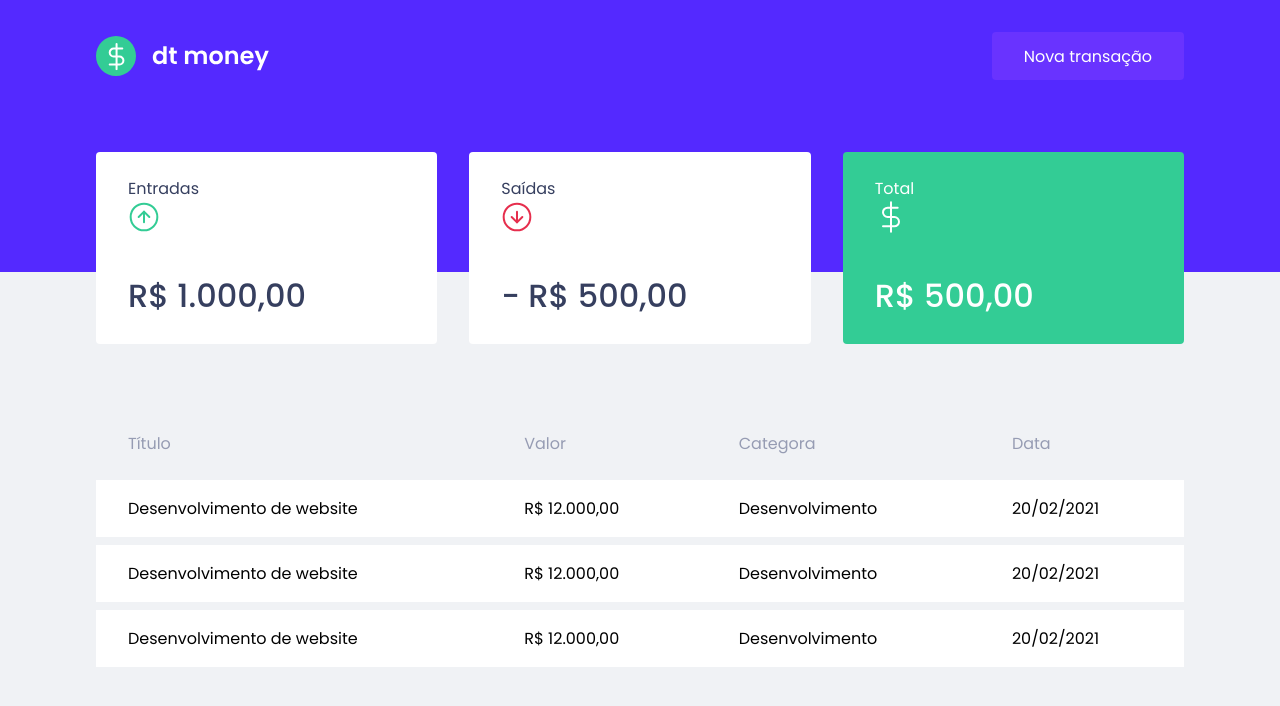
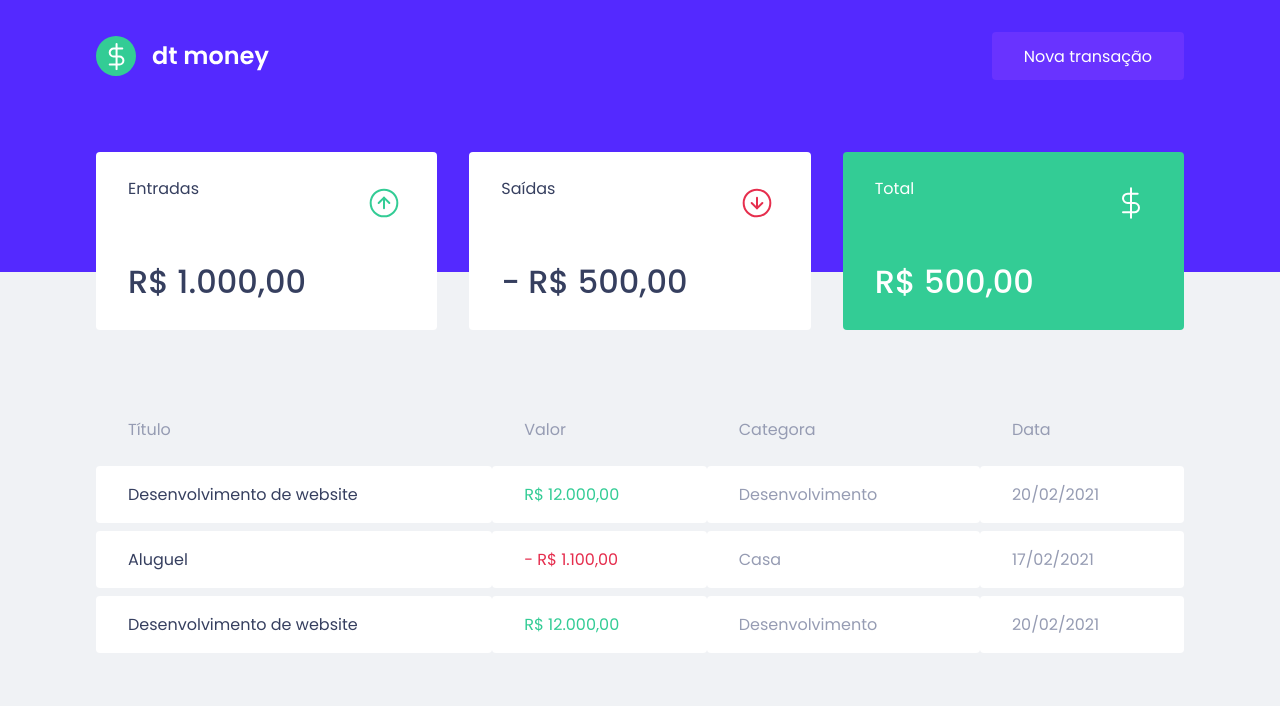
Before and after one commit to aiedafreitas/React-dtmoney, a React (Create React App) app: page / in a window 1280 px wide. Shown: the top 706 px of the page. Built offline with nearby package versions, Linux system fonts and the light colour scheme.

Commit message:
styled templates

```diff
--- a/src/components/Header/styles.ts
+++ b/src/components/Header/styles.ts
@@ -7,11 +7,12 @@ background: var(--blue);
 export const Content = styled.div`
 max-width: 1120px;
 margin: 0 auto;
-
 padding: 2rem 1rem 12rem;
 display: flex;
 align-items: center;
 justify-content:space-between;
+
+
 
 
 button {
--- a/src/components/Summary/index.tsx
+++ b/src/components/Summary/index.tsx
@@ -12,7 +12,7 @@ return (
     <div>
     <header>
         <p>Entradas</p>
-        <img src={incomeImg} alt="Entradas" />
+        <img className="img" src={incomeImg} alt="Entradas" />
         <strong>R$ 1.000,00</strong>
     </header>
     </div>
@@ -20,8 +20,8 @@ return (
 
     <div >
     <header>
-        <p>Saídas</p>
-        <img src={outcomeImg} alt="Saída" />
+        <p className="title">Saídas</p>
+        <img className="img" src={outcomeImg} alt="Saída" />
         <strong>- R$ 500,00</strong>
     </header>
     </div>
@@ -29,7 +29,7 @@ return (
     <div className="highlight-background">
     <header>
         <p>Total</p>
-        <img src={totalImg} alt="Total" />
+        <img className="img" src={totalImg} alt="Total" />
         <strong>R$ 500,00</strong>
     </header>
     </div>
--- a/src/components/Summary/styles.ts
+++ b/src/components/Summary/styles.ts
@@ -21,6 +21,15 @@ header {
     justify-content: space-between;
 }
 
+title {
+    margin-bottom:-20px;
+}
+
+img {
+    margin-left: 15rem;
+    margin-top:-5rem;
+}
+
 strong {
     display:block;
     margin-top:2rem;
--- a/src/components/TransactionsTable/index.jsx
+++ b/src/components/TransactionsTable/index.jsx
@@ -17,19 +17,19 @@ export function TransactionTable () {
         <tbody>
             <tr>
             <td>Desenvolvimento de website</td>
-            <td>R$ 12.000,00</td>
+            <td className="deposit">R$ 12.000,00</td>
             <td>Desenvolvimento</td>
             <td>20/02/2021</td>
             </tr>
             <tr>
-            <td>Desenvolvimento de website</td>
-            <td>R$ 12.000,00</td>
-            <td>Desenvolvimento</td>
-            <td>20/02/2021</td>
+            <td>Aluguel</td>
+            <td className="withdraw">- R$ 1.100,00</td>
+            <td>Casa</td>
+            <td>17/02/2021</td>
             </tr>
             <tr>
             <td>Desenvolvimento de website</td>
-            <td>R$ 12.000,00</td>
+            <td className="deposit">R$ 12.000,00</td>
             <td>Desenvolvimento</td>
             <td>20/02/2021</td>
             </tr>
--- a/src/components/TransactionsTable/styles.js
+++ b/src/components/TransactionsTable/styles.js
@@ -21,8 +21,22 @@ table {
         padding: 1rem 2rem;
         border:0;
         background: var(--shape);
+       color: var(--text-body);
+       border-radius: 0.25rem;
+
+       &:first-child {
+        color: var(--text-title);
+       }
+
+       &.deposit {
+           color:var(--green);
+       }
+
+       &.withdraw {
+           color:var(--red);
+       }
     }
-}
+
 
 
 `;
```
